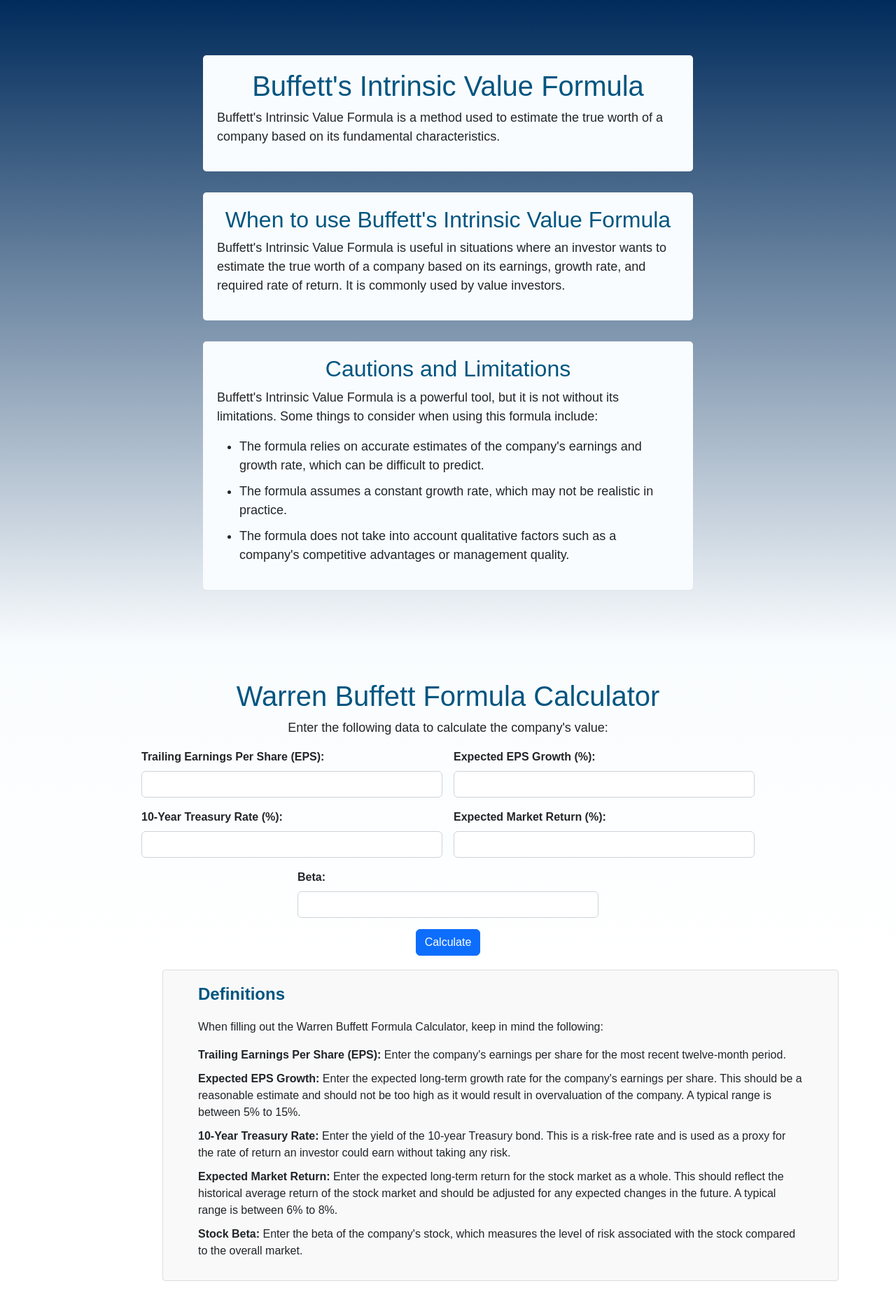
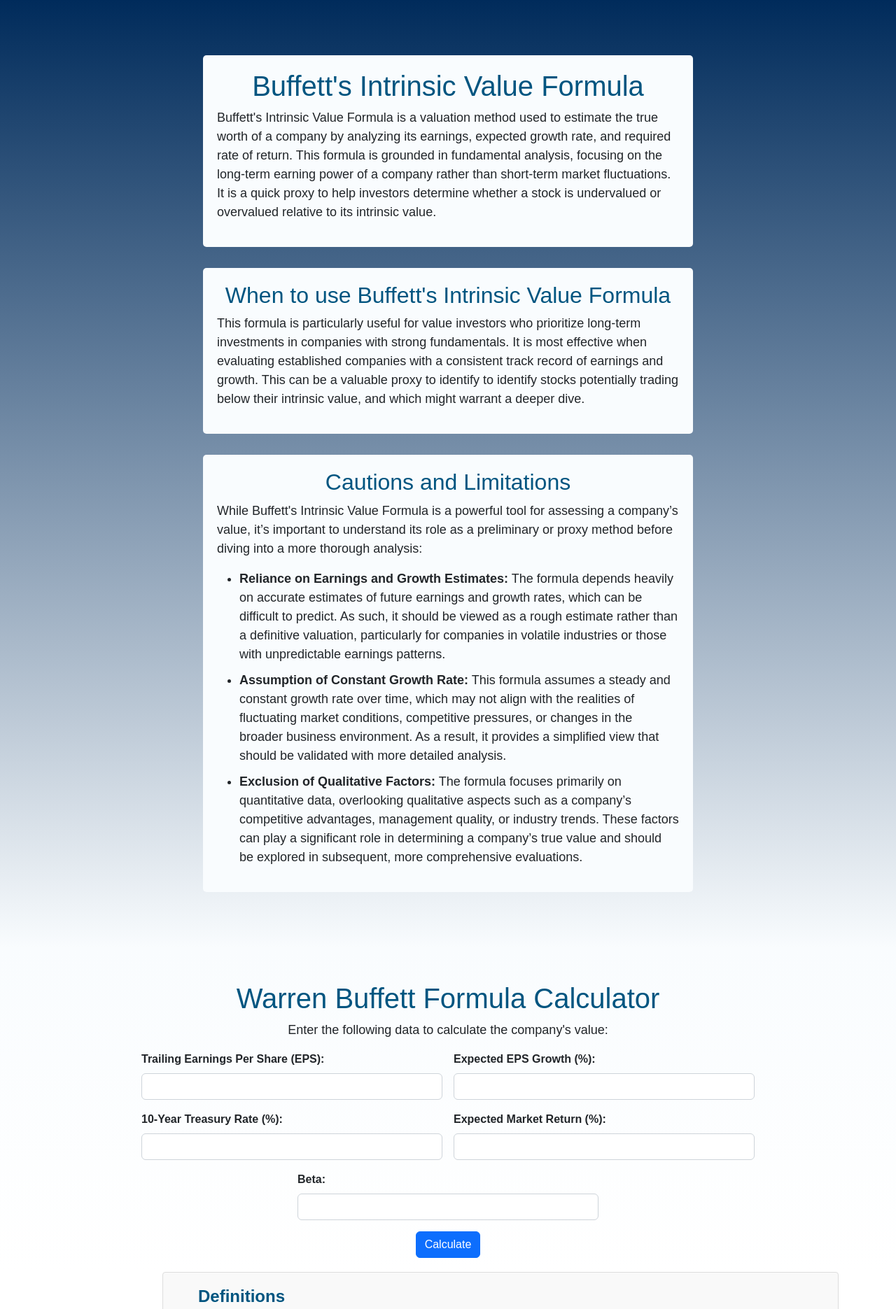
Before and after one commit to adourian/ValueVerse, a Flask app: page /buffett in a window 1280 px wide. Shown: the part 185-2056 px from the top of the page at 70% size. Before the commit the page ends 2016 px from the top, so only its background shows below. Run offline with Flask 3, Linux system fonts and the light colour scheme.

Commit message:
Update buffett.html
updated descriptions

```diff
--- a/templates/buffett.html
+++ b/templates/buffett.html
@@ -25,19 +25,19 @@
         <div class="content">
             <div class="description">
               <h1>Buffett's Intrinsic Value Formula</h1>
-              <p>Buffett's Intrinsic Value Formula is a method used to estimate the true worth of a company based on its fundamental characteristics.</p>
+              <p>Buffett's Intrinsic Value Formula is a valuation method used to estimate the true worth of a company by analyzing its earnings, expected growth rate, and required rate of return. This formula is grounded in fundamental analysis, focusing on the long-term earning power of a company rather than short-term market fluctuations. It is a quick proxy to help investors determine whether a stock is undervalued or overvalued relative to its intrinsic value.</p>
             </div>
             <div class="usage">
               <h2>When to use Buffett's Intrinsic Value Formula</h2>
-              <p>Buffett's Intrinsic Value Formula is useful in situations where an investor wants to estimate the true worth of a company based on its earnings, growth rate, and required rate of return. It is commonly used by value investors.</p>
+              <p>This formula is particularly useful for value investors who prioritize long-term investments in companies with strong fundamentals. It is most effective when evaluating established companies with a consistent track record of earnings and growth. This can be a valuable proxy to identify to identify stocks potentially trading below their intrinsic value, and which might warrant a deeper dive.</p>
             </div>
             <div class="cautions">
               <h2>Cautions and Limitations</h2>
-              <p>Buffett's Intrinsic Value Formula is a powerful tool, but it is not without its limitations. Some things to consider when using this formula include:</p>
+              <p>While Buffett's Intrinsic Value Formula is a powerful tool for assessing a company’s value, it’s important to understand its role as a preliminary or proxy method before diving into a more thorough analysis:</p>
               <ul>
-                <li>The formula relies on accurate estimates of the company's earnings and growth rate, which can be difficult to predict.</li>
-                <li>The formula assumes a constant growth rate, which may not be realistic in practice.</li>
-                <li>The formula does not take into account qualitative factors such as a company's competitive advantages or management quality.</li>
+                <li><strong>Reliance on Earnings and Growth Estimates:</strong> The formula depends heavily on accurate estimates of future earnings and growth rates, which can be difficult to predict. As such, it should be viewed as a rough estimate rather than a definitive valuation, particularly for companies in volatile industries or those with unpredictable earnings patterns.</li>
+                <li><strong>Assumption of Constant Growth Rate:</strong> This formula assumes a steady and constant growth rate over time, which may not align with the realities of fluctuating market conditions, competitive pressures, or changes in the broader business environment. As a result, it provides a simplified view that should be validated with more detailed analysis.</li>
+                <li><strong>Exclusion of Qualitative Factors:</strong> The formula focuses primarily on quantitative data, overlooking qualitative aspects such as a company’s competitive advantages, management quality, or industry trends. These factors can play a significant role in determining a company’s true value and should be explored in subsequent, more comprehensive evaluations.</li>
               </ul>
             </div>
         </div>
@@ -77,7 +77,7 @@
         <div class="container">
             <div class="value-tips">
                 <h2>Definitions</h2>
-                <p>When filling out the Warren Buffett Formula Calculator, keep in mind the following:</p>
+
                 <ul>
                   <li><strong>Trailing Earnings Per Share (EPS):</strong> Enter the company's earnings per share for the most recent twelve-month period.</li>
                   <li><strong>Expected EPS Growth:</strong> Enter the expected long-term growth rate for the company's earnings per share. This should be a reasonable estimate and should not be too high as it would result in overvaluation of the company. A typical range is between 5% to 15%.</li>
```
